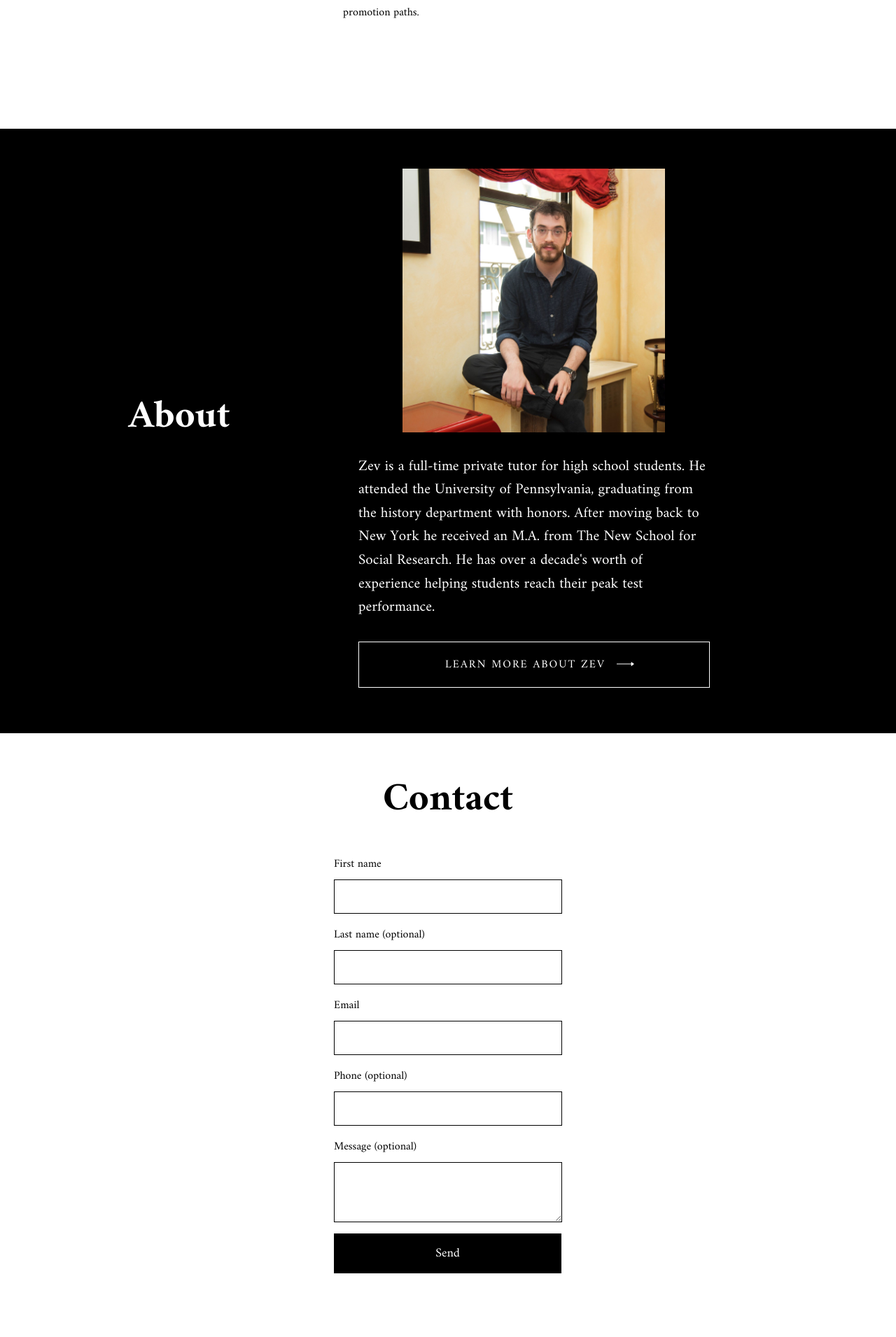
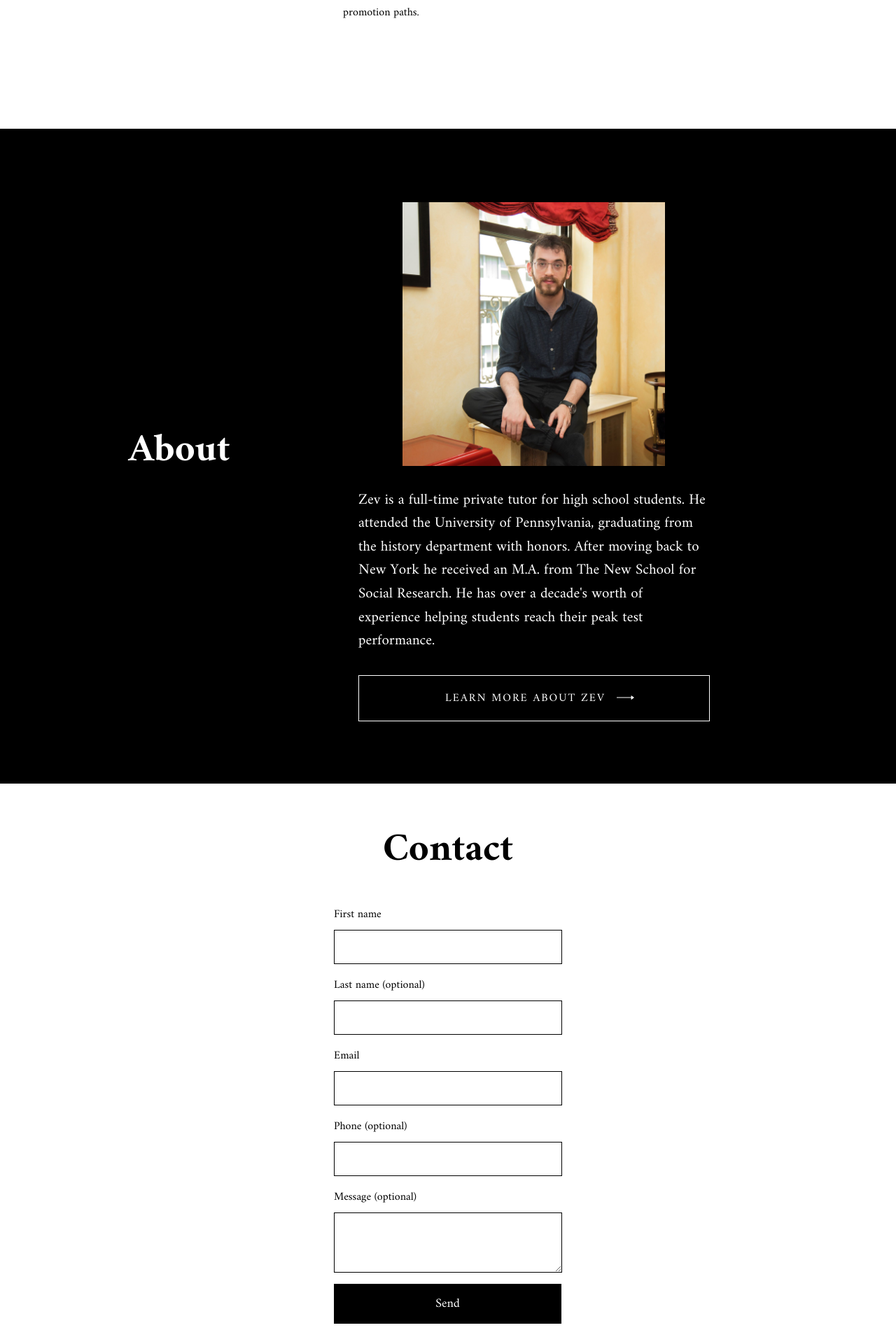
Before and after one commit to aaronzomback/zevprep, a Jekyll site: the page built from index.html, in a window 1280 px wide. Shown: the part 1841-3752 px from the top of the page at 70% size. Built offline with Jekyll 4.4.1, drawn with Linux system fonts in a browser that asks for light colours; nearby versions of some CDN libraries.

Commit message:
feat: updated img

```diff
--- a/_sass/_index.scss
+++ b/_sass/_index.scss
@@ -6,7 +6,7 @@
     position: relative;
     background-image: url('/assets/img/hero-img.jpg'), linear-gradient(rgba(0,0,0,0.5),rgba(0,0,0,0.5));
     background-blend-mode: overlay;
-    background-size: 160%;
+    background-size: 180%;
     background-position: center left;
     background-attachment: scroll;
     font-family: "amiri";
@@ -65,6 +65,8 @@
 }
 
 section.index-about {
+  padding-top: 48px;
+  padding-bottom: 64px;
   height: 824px;
   width: 100%;
   margin-left: auto;
@@ -77,7 +79,6 @@
   font-family: "Amiri";
   color: white;
   background-color: black;
-  padding-bottom: 40px;
 
   div.about-text {
     flex: 2;
```
